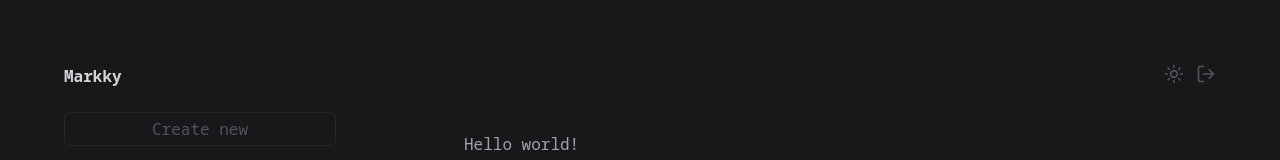
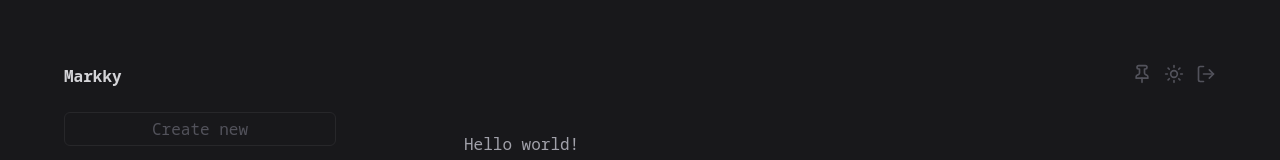
Before and after one commit to loydcose/markky, a Next.js app: page / in a window 1280 px wide. Shown: the top 160 px of the page. Built offline with nearby package versions, Linux system fonts and the light colour scheme.

Commit message:
Add pin notes UI

```diff
--- a/app/page.tsx
+++ b/app/page.tsx
@@ -8,6 +8,7 @@ import {
   PanelLeftOpen,
   Sun,
   Menu,
+  Pin,
 } from "lucide-react"
 
 import SidePanel from "@/components/side-panel"
@@ -20,7 +21,10 @@ export default function Home() {
 
   return (
     <main className="flex">
-      <SidePanel className="hidden md:block top-0 w-[400px] shrink-0 sticky" setIsSidePanelOpen={setIsSidePanelOpen}/>
+      <SidePanel
+        className="hidden md:block top-0 w-[400px] shrink-0 sticky"
+        setIsSidePanelOpen={setIsSidePanelOpen}
+      />
       <SidePanel
         className={cn(
           "h-full fixed md:hidden top-0 w-[80%] left-0 bottom-0 bg-[#1A1A1D]",
@@ -46,6 +50,13 @@ export default function Home() {
               type="button"
               className="text-zinc-600 hover:text-zinc-400 transition-all"
             >
+              <Pin size={20} className="text-zinc-600" />
+            </button>
+
+            <button
+              type="button"
+              className="text-zinc-600 hover:text-zinc-400 transition-all"
+            >
               <Sun size={20} />
             </button>
             <button
```
